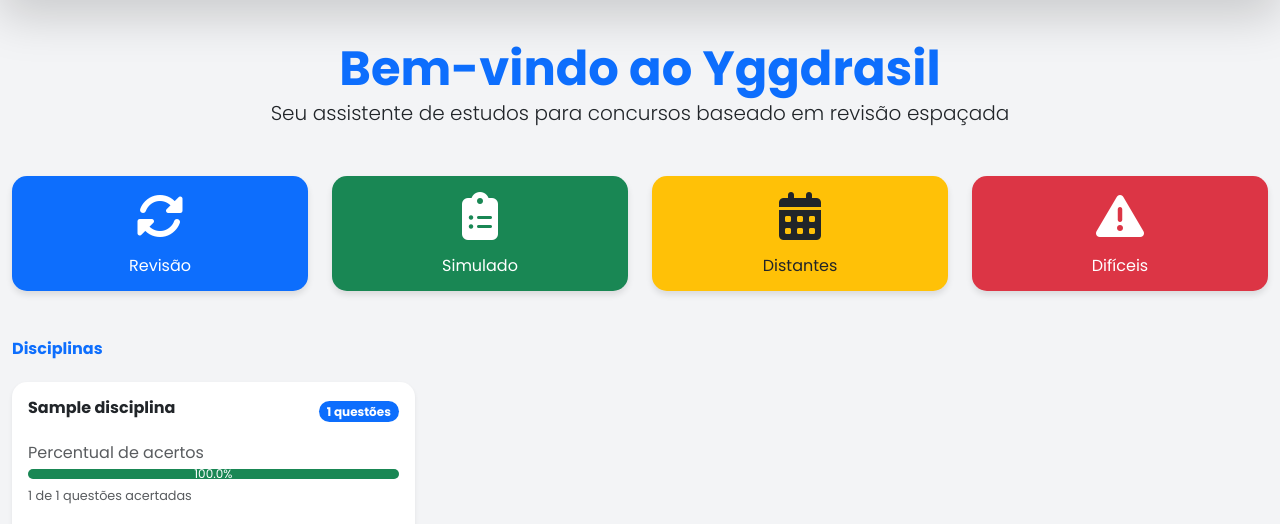
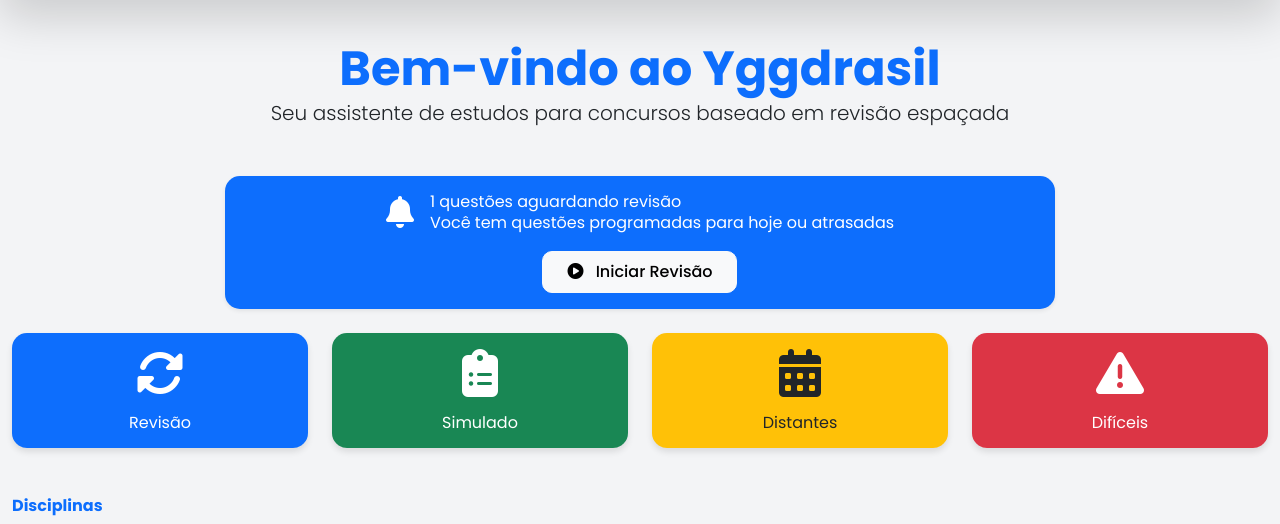
Before and after one commit to RafaelDuarteCoelho/yggdrasil, a Flask app: page / in a window 1280 px wide. Shown: the part 62-586 px from the top of the page. Run offline with Flask 3, Linux system fonts and the light colour scheme; tables that the repository leaves empty hold one stand-in row (values such as "Sample post"); some libraries are stand-ins or nearby versions.

Commit message:
limite de questões para o cookie e mostrador de revisão acumulada

```diff
--- a/app.py
+++ b/app.py
@@ -140,7 +140,14 @@
     for disciplina in disciplinas:
         disciplina.estatisticas = disciplina.calcular_estatisticas()
 
-    return render_template('index.html', disciplinas=disciplinas)
+    # Contar questões acumuladas para revisão (hoje ou atrasadas)
+    hoje = datetime.now().date()
+    questoes_para_revisao = Questao.query.filter(
+        Questao.proxima_data <= hoje,
+        Questao.status == True
+    ).count()
+
+    return render_template('index.html', disciplinas=disciplinas, questoes_para_revisao=questoes_para_revisao)
 
 @app.route('/disciplina/<int:disciplina_id>')
 def ver_disciplina(disciplina_id):
@@ -215,6 +222,13 @@
                 questoes_reorganizadas.append(questoes_por_disciplina[disciplina_id].pop(0))
                 ainda_tem_questoes = True
 
+    # Limitar o número de questões para evitar cookies grandes demais
+    # (A sessão do Flask tem limite de tamanho)
+    MAX_QUESTOES_POR_SESSAO = 300
+    if len(questoes_reorganizadas) > MAX_QUESTOES_POR_SESSAO:
+        flash(f'Há {len(questoes_reorganizadas)} questões para revisar hoje. Mostrando as {MAX_QUESTOES_POR_SESSAO} primeiras.', 'info')
+        questoes_reorganizadas = questoes_reorganizadas[:MAX_QUESTOES_POR_SESSAO]
+
     # Guardar IDs das questões na sessão para controle
     session['questoes_revisao'] = [q.id for q in questoes_reorganizadas]
     session['indice_atual'] = 0
@@ -270,6 +284,12 @@
     else:  # aleatória
         random.shuffle(questoes)
 
+    # Limitar o número de questões para evitar cookies grandes demais
+    MAX_QUESTOES_POR_SESSAO = 300
+    if len(questoes) > MAX_QUESTOES_POR_SESSAO:
+        flash(f'Há {len(questoes)} questões nesta categoria. Mostrando as {MAX_QUESTOES_POR_SESSAO} primeiras.', 'info')
+        questoes = questoes[:MAX_QUESTOES_POR_SESSAO]
+
     # Guardar IDs das questões na sessão
     session['questoes_revisao'] = [q.id for q in questoes]
     session['indice_atual'] = 0
@@ -280,7 +300,7 @@
 
 
 # Adicionar rota para a modalidade "Difíceis"
-@app.route('/dificeis')
+@app.route('/questoes_dificeis')
 def questoes_dificeis():
     # Filtrar questões com mais erros que acertos
     questoes = Questao.query.filter(
@@ -292,24 +312,38 @@
         flash('Não há questões difíceis disponíveis!', 'info')
         return redirect(url_for('index'))
 
+    # Limitar o número de questões para evitar cookies grandes demais
+    MAX_QUESTOES_POR_SESSAO = 300
+    if len(questoes) > MAX_QUESTOES_POR_SESSAO:
+        flash(f'Há {len(questoes)} questões difíceis. Mostrando as {MAX_QUESTOES_POR_SESSAO} com mais erros.', 'info')
+        questoes = questoes[:MAX_QUESTOES_POR_SESSAO]
+
     # Guardar IDs das questões na sessão
     session['questoes_revisao'] = [q.id for q in questoes]
     session['indice_atual'] = 0
+    session['modo_estudo'] = 'dificeis'
 
     return redirect(url_for('mostrar_questao', modo='dificeis'))
 
 @app.route('/distantes')
 def questoes_distantes():
     # Ordenar questões ativas por data de última aparição (mais antigas primeiro)
-    questoes = Questao.query.filter_by(status=True).order_by(Questao.ultima_data.asc()).limit(50).all()
+    questoes = Questao.query.filter_by(status=True).order_by(Questao.ultima_data.asc()).all()
 
     if not questoes:
         flash('Não há questões disponíveis!', 'info')
         return redirect(url_for('index'))
 
+    # Limitar o número de questões para evitar cookies grandes demais
+    MAX_QUESTOES_POR_SESSAO = 300
+    if len(questoes) > MAX_QUESTOES_POR_SESSAO:
+        flash(f'Há {len(questoes)} questões. Mostrando as {MAX_QUESTOES_POR_SESSAO} mais distantes.', 'info')
+        questoes = questoes[:MAX_QUESTOES_POR_SESSAO]
+
     # Guardar IDs das questões na sessão
     session['questoes_revisao'] = [q.id for q in questoes]
     session['indice_atual'] = 0
+    session['modo_estudo'] = 'distantes'
 
     return redirect(url_for('mostrar_questao', modo='distantes'))
 
--- a/templates/index.html
+++ b/templates/index.html
@@ -9,6 +9,30 @@
         <p class="lead mb-4">Seu assistente de estudos para concursos baseado em revisão espaçada</p>
     </div>
 </div>
+
+
+{% if questoes_para_revisao > 0 %}
+<div class="row justify-content-center mb-4">
+    <div class="col-md-8">
+        <div class="card border-0 shadow-sm bg-primary text-white animate-fade-in">
+            <div class="card-body text-center">
+                <div class="d-flex align-items-center justify-content-center">
+                    <div class="me-3">
+                        <i class="fas fa-bell fa-2x"></i>
+                    </div>
+                    <div class="text-start">
+                        <h4 class="mb-0">{{ questoes_para_revisao }} questões aguardando revisão</h4>
+                        <p class="mb-0">Você tem questões programadas para hoje ou atrasadas</p>
+                    </div>
+                </div>
+                <a href="{{ url_for('revisao') }}" class="btn btn-light mt-3">
+                    <i class="fas fa-play-circle me-2"></i> Iniciar Revisão
+                </a>
+            </div>
+        </div>
+    </div>
+</div>
+{% endif %}
 
 <!-- Cards de ação rápida -->
 <div class="row g-4 mb-5 animate-slide-up">
```
